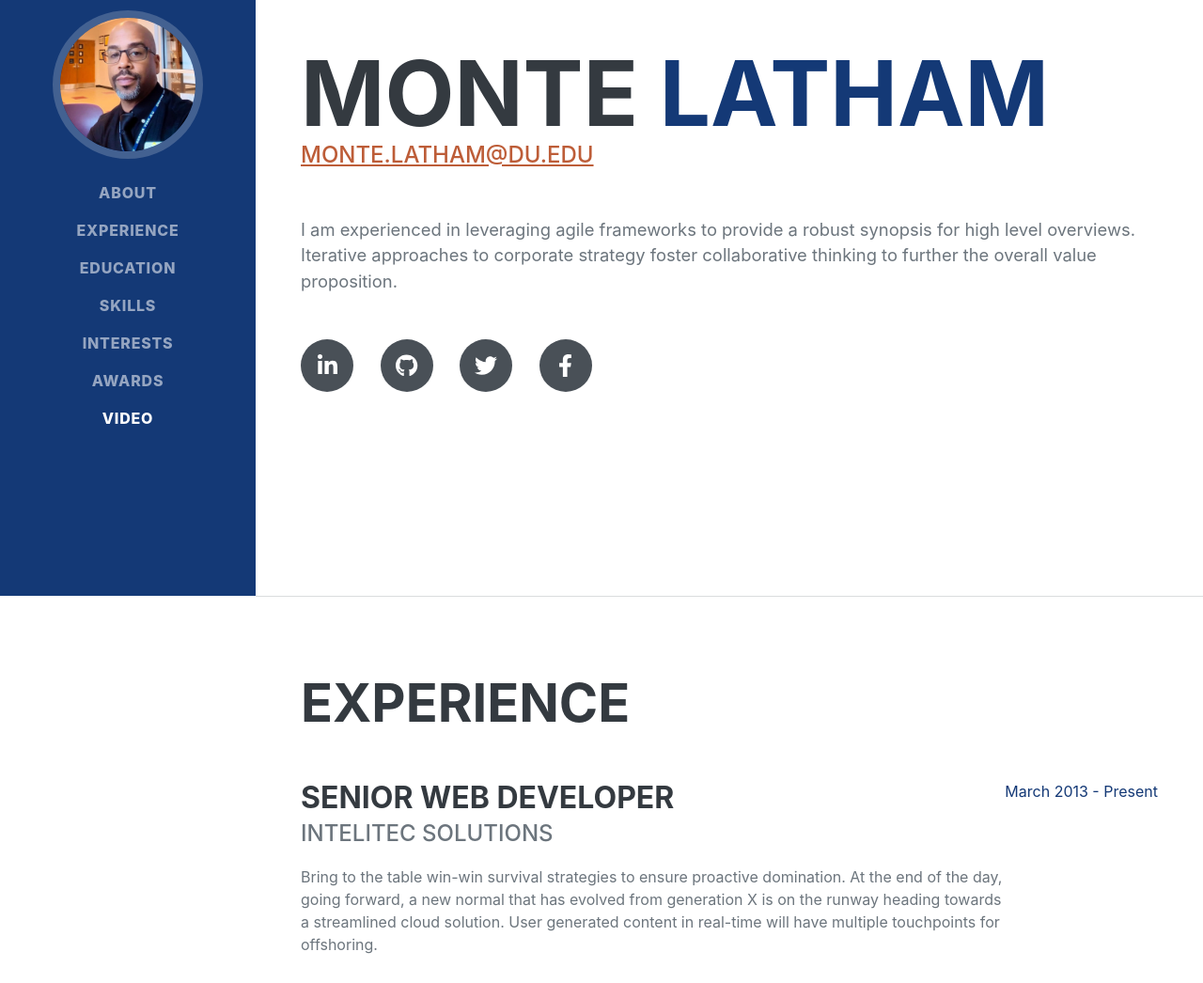
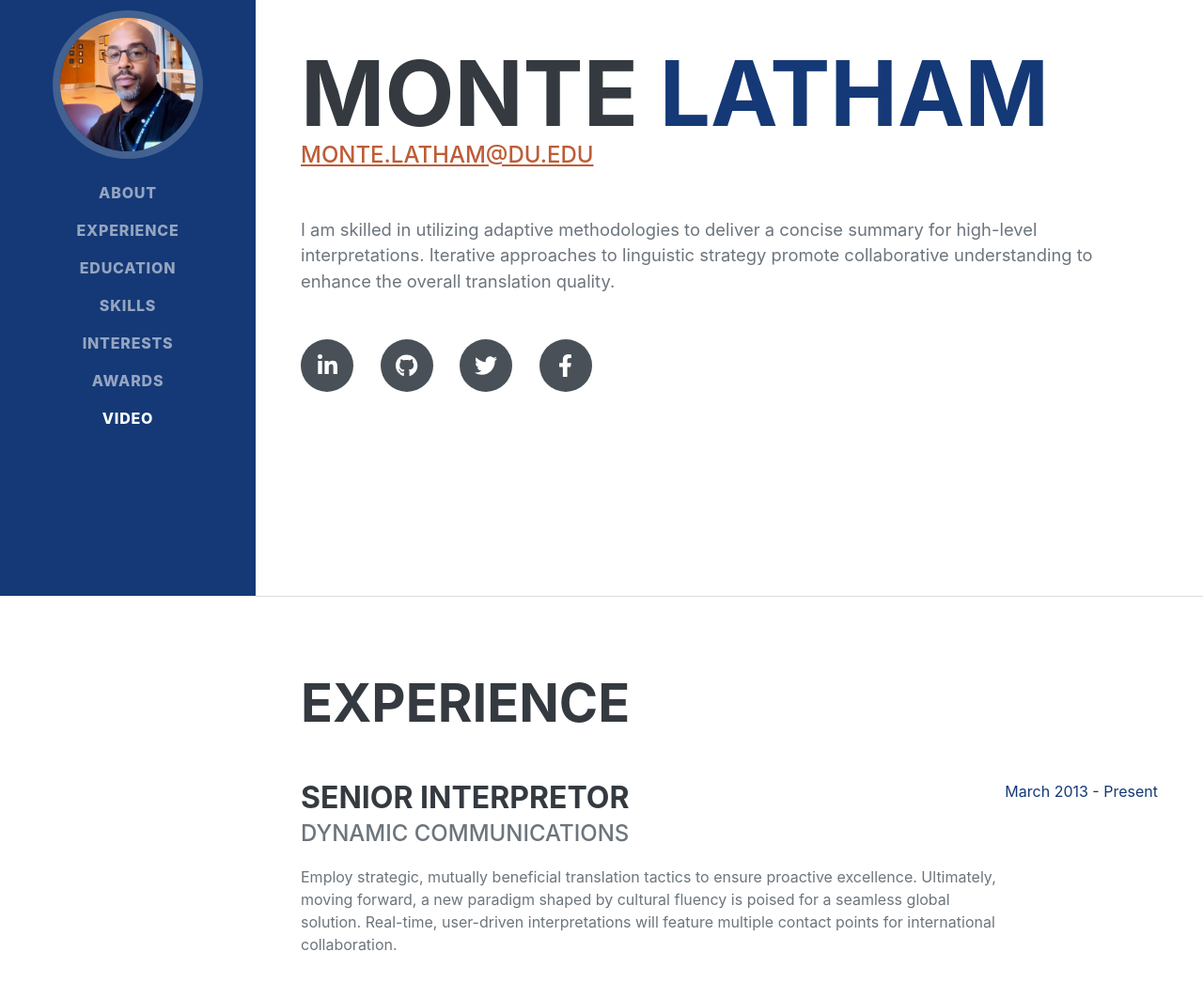
Before and after one commit to monte21997/MONTE21997.GITHUB.IO, a plain HTML site: page index.html in a window 1280 px wide. Shown: the part 166-1212 px from the top of the page at 94% size. Drawn offline with nearby package versions, Linux system fonts and the light colour scheme; a web font is replaced by a local one.

Commit message:
Updated Experience Skills and Awards

```diff
--- a/index.html
+++ b/index.html
@@ -56,9 +56,10 @@
                 <div class="subheading mb-5">
                     <a href="mailto:monte.latham@du.edu">monte.latham@du.edu</a>
                 </div>
-                <p class="lead mb-5">I am experienced in leveraging agile frameworks to provide a robust synopsis for
-                    high level overviews. Iterative approaches to corporate strategy foster collaborative thinking to
-                    further the overall value proposition.</p>
+                <p class="lead mb-5">I am skilled in utilizing adaptive methodologies to deliver a concise summary for
+                    high-level interpretations. Iterative approaches to linguistic strategy promote collaborative
+                    understanding to enhance the overall translation quality.</p>
+                <!--replaced intro-->
                 <div class="social-icons">
                     <a class="social-icon" href="https://www.linkedin.com/in/your-profile"><i
                             class="fab fa-linkedin-in"></i></a>
@@ -76,12 +77,12 @@
                 <h2 class="mb-5">Experience</h2>
                 <div class="d-flex flex-column flex-md-row justify-content-between mb-5">
                     <div class="flex-grow-1">
-                        <h3 class="mb-0">Senior Web Developer</h3>
-                        <div class="subheading mb-3">Intelitec Solutions</div>
-                        <p>Bring to the table win-win survival strategies to ensure proactive domination. At the end of
-                            the day, going forward, a new normal that has evolved from generation X is on the runway
-                            heading towards a streamlined cloud solution. User generated content in real-time will have
-                            multiple touchpoints for offshoring.</p>
+                        <h3 class="mb-0">Senior Interpretor</h3>
+                        <div class="subheading mb-3">Dynamic Communications</div>
+                        <p>Employ strategic, mutually beneficial translation tactics to ensure proactive excellence.
+                            Ultimately, moving forward, a new paradigm shaped by cultural fluency is poised for a
+                            seamless global solution. Real-time, user-driven interpretations will feature multiple
+                            contact points for international collaboration.</p>
                     </div>
                     <div class="flex-shrink-0"><span class="text-primary">March 2013 - Present</span></div>
                 </div>
@@ -202,17 +203,28 @@
             </div>
         </section>
         <!--Awards-->
+        <section class="awards-section" id="awards">
+            <div class="resume-section-content">
+                <h2 class="mb-5">Awards</h2>
 
+                <ul class="" fa-ul mb-0">
+                    <li>2nd place National Tranlation Competition 2014</li>
+                    <li>Dynamic Communications Outstanding Interpretor Award 2013</li>
+                    <li>Team Player Award--Intelitec Solutions 2011</li>
+                    </u>
+                    <!--updated awards-->
                     <hr class="m-0" />
                     <!-- Video -->
                     <section class="resume-section" id="video">
                         <div class="resume-section-content">
                             <h2 class="mb-5">Video</h2>
-                <iframe width="560" height="315" src="https://www.youtube.com/embed/DcD-9g2Yl64"
+                            <iframe width="560" height="315"
+                                src="https://www.youtube.com/embed/Hu0xDtK3g3Q?si=OV3y-Tdu_XcNtkpP"
                                 title="YouTube video player" frameborder="0"
                                 allow="accelerometer; autoplay; clipboard-write; encrypted-media; gyroscope; picture-in-picture; web-share"
                                 referrerpolicy="strict-origin-when-cross-origin" allowfullscreen></iframe>
                         </div>
+                        <!--youtube video link works but preview wont load-->
                     </section>
             </div>
             <!-- jQuery (if required by scripts.js) -->
```
Lines whose indentation alone changed are shown as unchanged.
